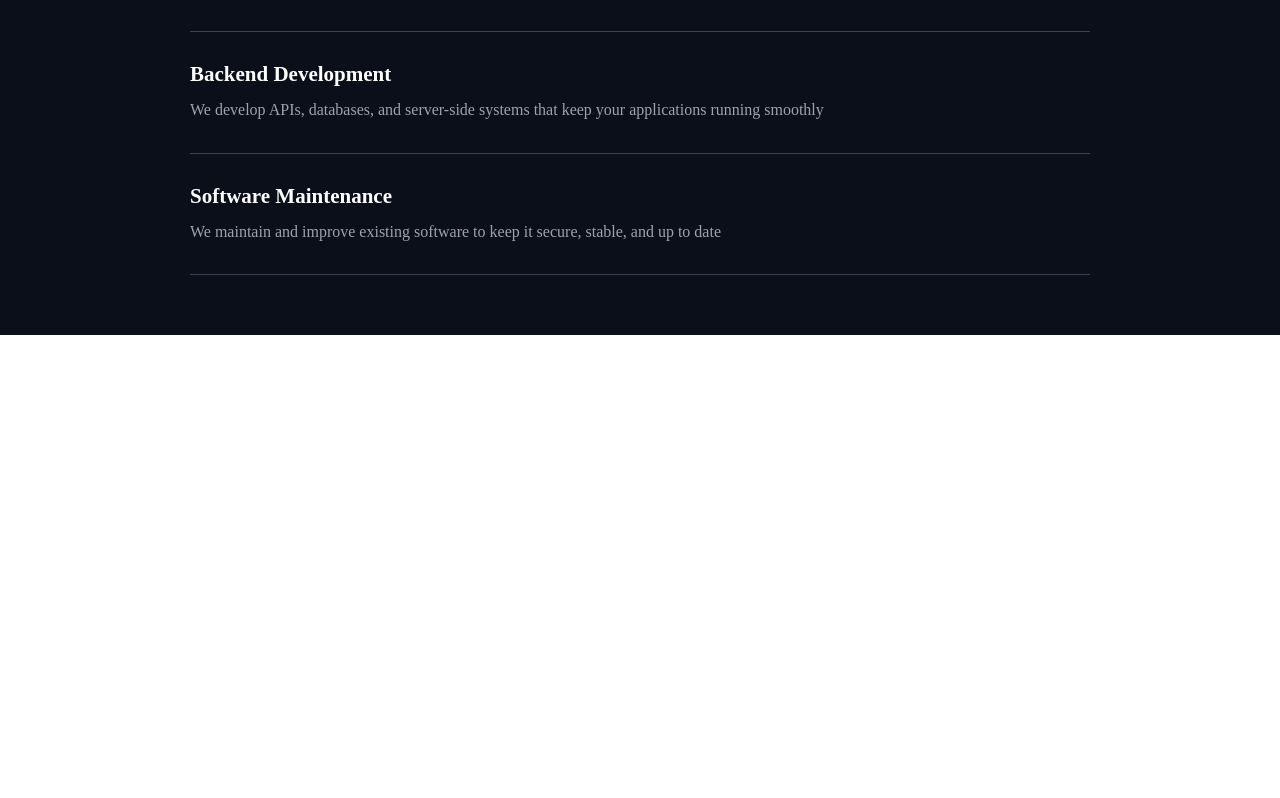
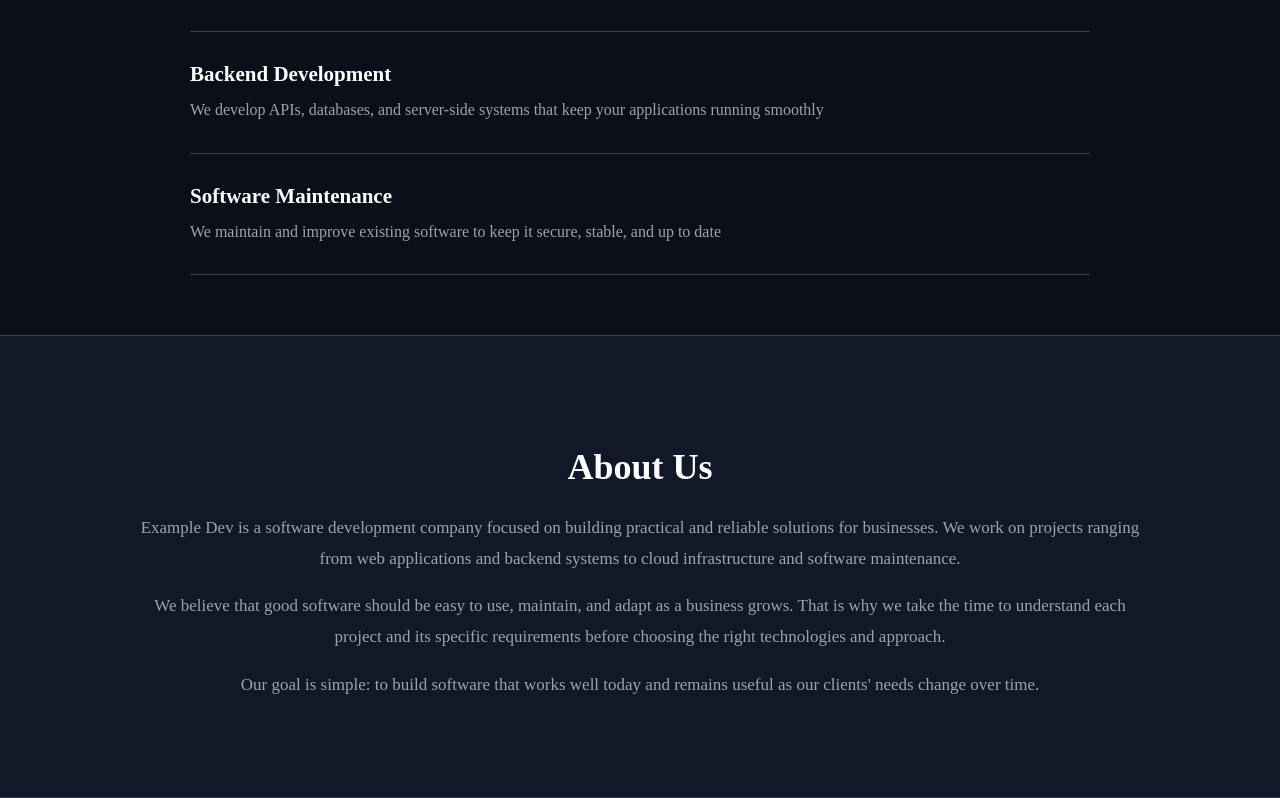
Before and after one commit to pavicevictea/company-landing-page, an Angular app in the folder company-landing-page/: page / in a window 1280 px wide. Shown: the part 1120-1918 px from the top of the page. Before the commit the page ends 1455 px from the top, so only its background shows below. Built offline with nearby package versions, Linux system fonts and the light colour scheme.

Commit message:
About us component added to page

```diff
--- a/company-landing-page/src/app/app.component.ts
+++ b/company-landing-page/src/app/app.component.ts
@@ -6,6 +6,7 @@ import { Component } from '@angular/core';
     <app-navbar></app-navbar>
     <app-hero></app-hero>
     <app-services></app-services>
+    <app-about></app-about>
     <router-outlet></router-outlet>
   `,
   styles: []
--- a/company-landing-page/src/app/app.module.ts
+++ b/company-landing-page/src/app/app.module.ts
@@ -6,13 +6,15 @@ import { AppComponent } from './app.component';
 import { NavbarComponent } from './components/navbar/navbar.component';
 import { HeroComponent } from './components/hero/hero.component';
 import { ServicesComponent } from './components/services/services.component';
+import { AboutComponent } from './components/about/about.component';
 
 @NgModule({
   declarations: [
     AppComponent,
     NavbarComponent,
     HeroComponent,
-    ServicesComponent
+    ServicesComponent,
+    AboutComponent
   ],
   imports: [
     BrowserModule,
--- /dev/null
+++ b/company-landing-page/src/app/components/about/about.component.css
@@ -0,0 +1,24 @@
+#about {
+  padding: 80px 20px;
+  background-color: #111827;
+  border-top: 1px solid #374151;
+  border-bottom: 1px solid #374151;
+}
+
+.about-container {
+  max-width: 1000px;
+  margin: 0 auto;
+  text-align: center;
+}
+
+#about h2 {
+  font-size: 36px;
+  margin-bottom: 25px;
+  color: #ffffff;
+}
+
+.about-container p {
+  color: #9ca3af;
+  font-size: 17px;
+  line-height: 1.8;
+}
--- /dev/null
+++ b/company-landing-page/src/app/components/about/about.component.html
@@ -0,0 +1,8 @@
+<section id="about">
+  <div class="about-container">
+    <h2>About Us</h2>
+    <p> Example Dev is a software development company focused on building practical and reliable solutions for businesses. We work on projects ranging from web applications and backend systems to cloud infrastructure and software maintenance.</p>
+    <p> We believe that good software should be easy to use, maintain, and adapt as a business grows. That is why we take the time to understand each project and its specific requirements before choosing the right technologies and approach.</p>
+    <p> Our goal is simple: to build software that works well today and remains useful as our clients' needs change over time. </p>
+  </div>
+</section>
--- /dev/null
+++ b/company-landing-page/src/app/components/about/about.component.ts
@@ -0,0 +1,15 @@
+import { Component, OnInit } from '@angular/core';
+
+@Component({
+  selector: 'app-about',
+  templateUrl: './about.component.html',
+  styleUrls: ['./about.component.css']
+})
+export class AboutComponent implements OnInit {
+
+  constructor() { }
+
+  ngOnInit() {
+  }
+
+}
```
Also changed, not shown: 1 other file (tests, documents, lock files or other folders).
